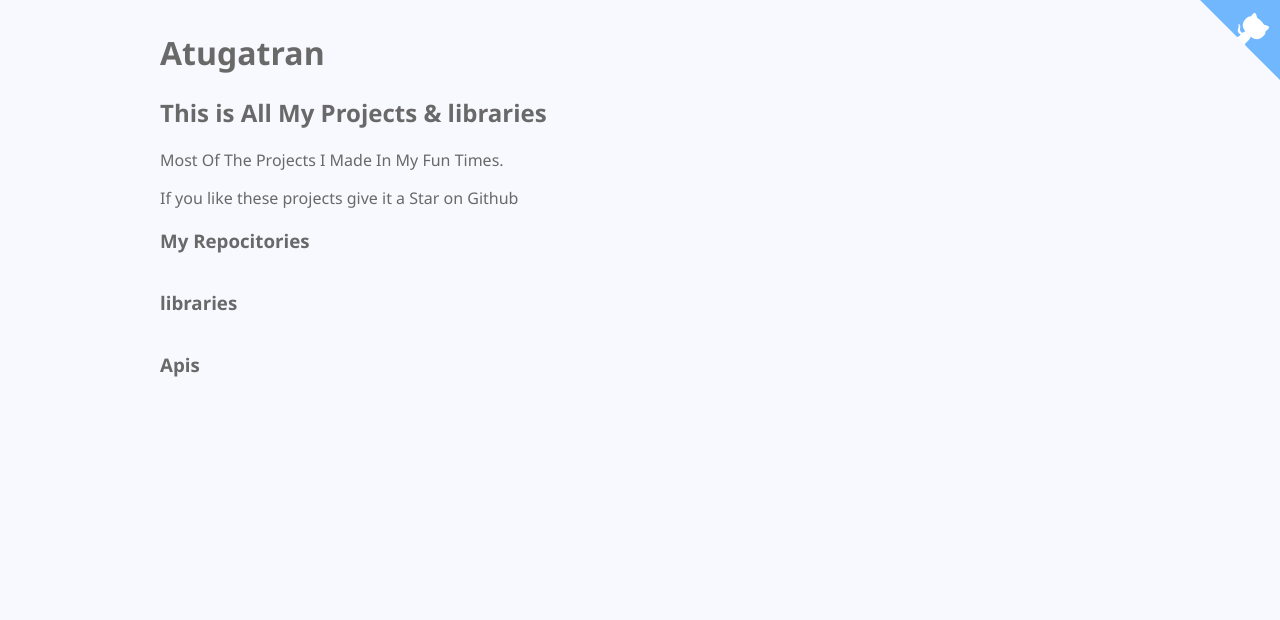
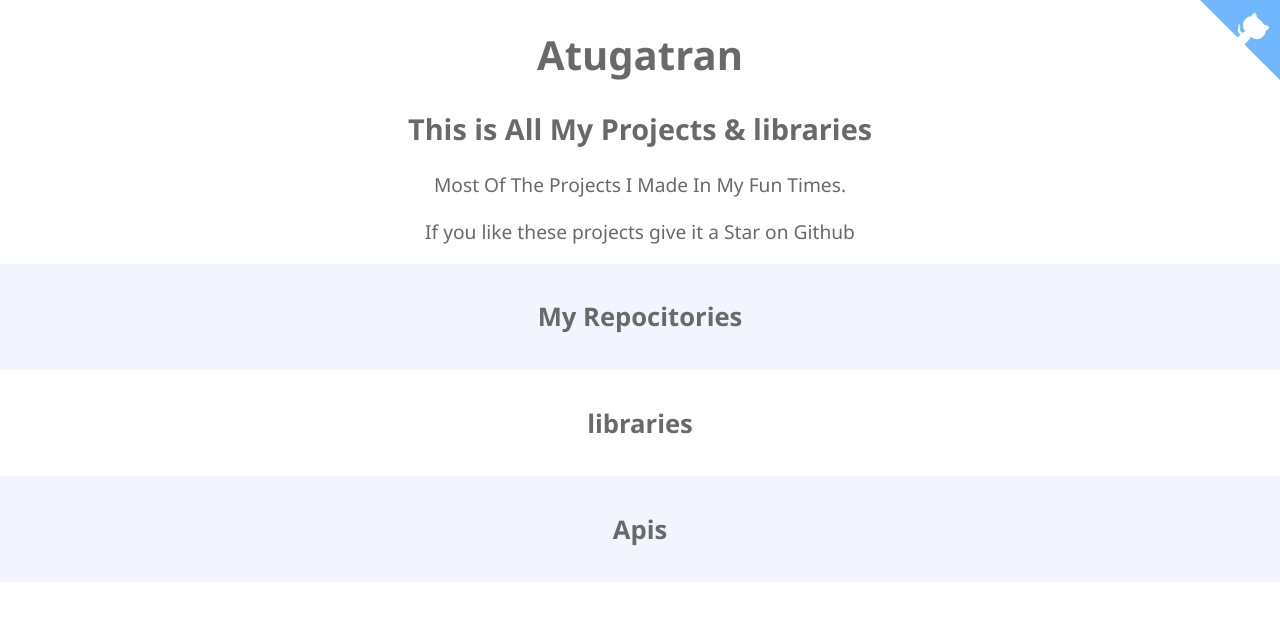
Before and after one commit to atul22g-dev/atul22g-dev.github.io, a plain HTML site: page index.html in a window 1280 px wide. Drawn offline with Linux system fonts and the light colour scheme; no server answers.

Commit message:
improve in background color

```diff
--- a/Js/Apis.js
+++ b/Js/Apis.js
@@ -13,7 +13,7 @@ function loadApis() {
   let Apis_container = document.getElementById("Apis-container");
   let Apis_item = Api.map((i) => {
     return `
-    <li class="Libaries-item" key=${i.id}>
+    <li class="Libarie-item" key=${i.id}>
           <a target="_blank" href=${i.src}>${i.name}</a>
     </li>
   `;
--- a/css/style.css
+++ b/css/style.css
@@ -12,18 +12,37 @@ body {
   margin: 0 auto;
   color: #696969;
   font-family: "Segoe UI", Tahoma, Geneva, Verdana, sans-serif;
-  background-color: ghostwhite;
+  text-align: center;
 }
 
-/* ******************************************* container **************************************************** */
+h1 {
+  font-size: 2.5rem;
+}
 
-.container {
-  margin: auto;
-  max-width: 980px;
+h2 {
+  font-size: 1.8rem;
+}
+
+h3 {
+  font-size: 1.6rem;
+}
+
+p {
+  font-size: 1.2rem;
+}
+
+/* ******************************************* comman **************************************************** */
+
+.comman {
+  width: 100%;
   padding: 10px;
 }
 
 /* ******************************************* Cards **************************************************** */
+
+.Repocitories {
+  background-color: #f2f5fd;
+}
 
 .cards {
   display: flex;
@@ -36,7 +55,7 @@ body {
 .cards__item {
   display: flex;
   padding: 1rem;
-  width: 33.3333%;
+  width: 32%;
 }
 
 .card__body {
@@ -134,33 +153,45 @@ a {
   background-color: #e37682;
 }
 
-/* ******************************************* Libaries **************************************************** */
+/* ******************************************* Libarie **************************************************** */
 
 .Libaries {
+  background-color: #EFDAD4;
+}
+
+.Libarie {
   margin: 0;
   padding: 0px;
   width: 100%;
+  /* background-color: red; */
   list-style-type: none;
   cursor: pointer;
 }
-.Libaries .Libaries-item {
+.Libarie .Libarie-item {
   margin-bottom: 5px;
   border-radius: 5px;
   width: 100%;
   padding: 10px;
+  color: #e37682;
   border: 1px solid #e37682;
 }
-.Libaries .Libaries-item:hover {
+.Libarie .Libarie-item:hover {
   border: 1px solid #e37682;
   background-color: #e37682;
 }
 
-.Libaries .Libaries-item a {
+.Libarie .Libarie-item a {
   color: #e37682;
 }
 
-.Libaries .Libaries-item:hover a {
+.Libarie .Libarie-item:hover a {
   color: white;
+}
+
+/* ********************************************* APIs ****************************************************** */
+
+.API {
+  background-color: #f2f5fd;
 }
 
 /* ********************************************* Github ****************************************************** */
@@ -171,11 +202,9 @@ a {
   z-index: 5;
 }
 
-
 .github-corner:hover .octo-arm {
   animation: octocat-wave 560ms ease-in-out;
 }
-
 
 /* ********************************************* keyframes ****************************************************** */
 @keyframes octocat-wave {
@@ -194,7 +223,6 @@ a {
     transform: rotate(10deg);
   }
 }
-
 
 /* ********************************************* Media Quary ****************************************************** */
 @media (max-width: 500px) {
--- a/index.html
+++ b/index.html
@@ -1,4 +1,4 @@
-<!-- <!DOCTYPE html> -->
+<!DOCTYPE html>
 <html lang="en">
 
 <head>
@@ -21,7 +21,7 @@
 </head>
 
 <body>
-  <div class="container">
+  <div>
     <h1>Atugatran</h1>
     <h2>This is All My Projects & libraries</h2>
 
@@ -41,14 +41,20 @@
           fill="currentColor" class="octo-body"></path>
       </svg></a>
 
-    <h3>My Repocitories</h3>
-    <ul class="cards" id="card-container"></ul>
+    <div class="comman Repocitories">
+      <h3>My Repocitories</h3>
+      <ul class="cards" id="card-container"></ul>
+    </div>
 
-    <h3>libraries</h3>
-    <ul class="cards Libaries" id="Libaries-container"></ul>
+    <div class="comman libraries">
+      <h3>libraries</h3>
+      <ul class="cards" id="Libaries-container"></ul>
+    </div>
 
-    <h3>Apis</h3>
-    <ul class="Libaries" id="Apis-container"></ul>
+    <div class="comman API">
+      <h3>Apis</h3>
+      <ul class="Libarie" id="Apis-container"></ul>
+    </div>
   </div>
 
   <script defer src="./Js/Projects.js"></script>
```
